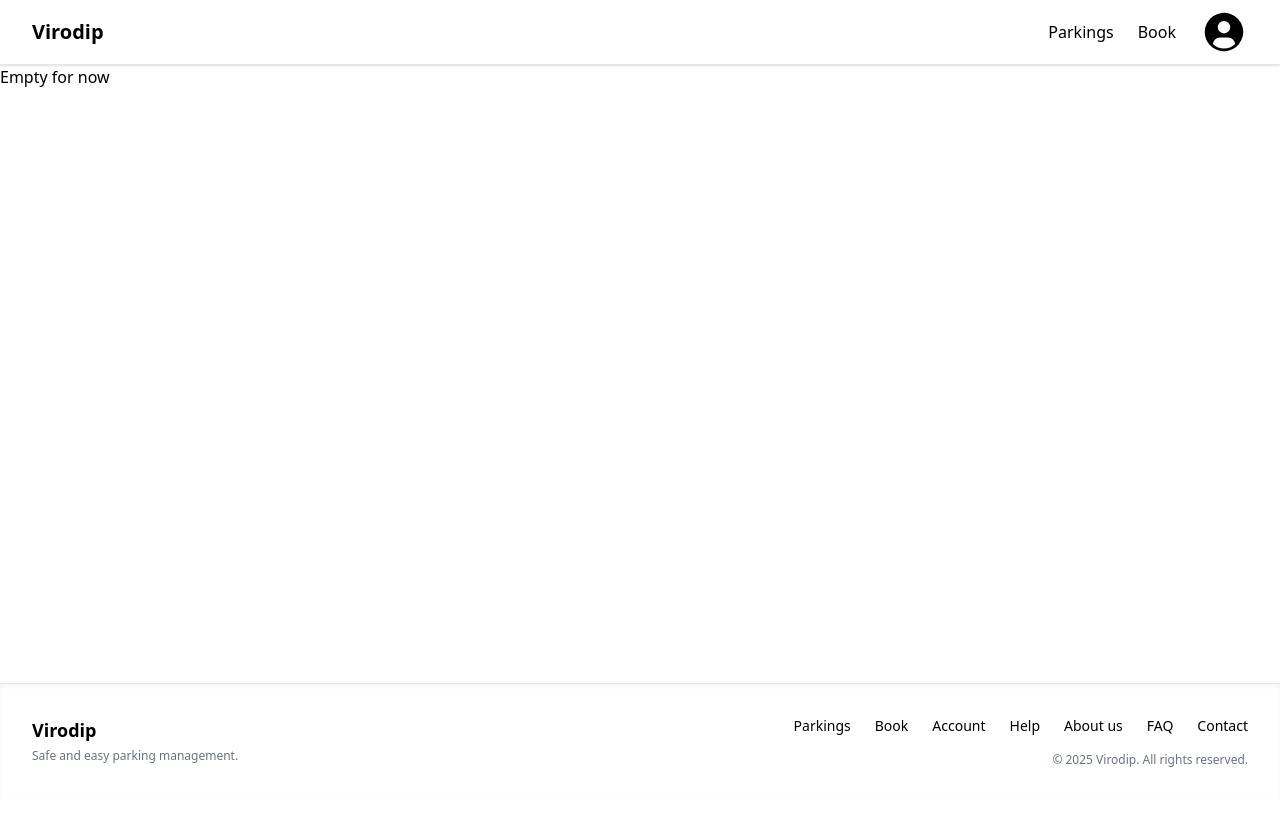
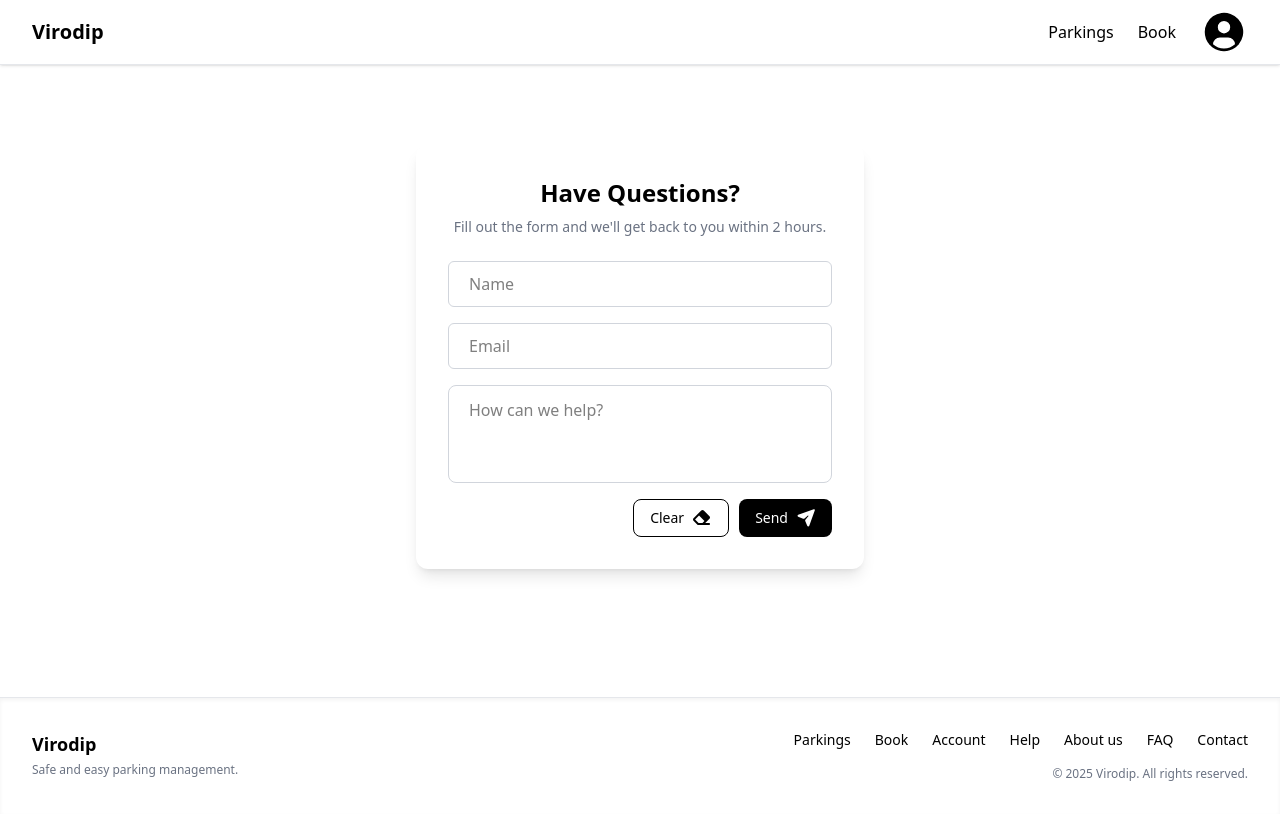
Before and after one commit to ygyubyv/coursework-web-app, a Vue app: page /contact in a window 1280 px wide. Built offline with nearby package versions, Linux system fonts and the light colour scheme; the HTML template or start-up script is replaced by a standard one.

Commit message:
feat(contact): implement contact page layout

```diff
--- /dev/null
+++ b/src/components/Base/BaseInput.vue
@@ -0,0 +1,54 @@
+<template>
+  <input
+    v-model="inputValue"
+    :id="id"
+    :type="type"
+    :placeholder="placeholder"
+    v-bind="$attrs"
+    :class="[
+      'w-full max-w-xs sm:max-w-full rounded-md border px-4 py-2 sm:px-5 sm:py-2.5  text-sm sm:text-base transition-colors duration-200',
+      error
+        ? 'border-red-500 bg-red-50 text-black focus:ring-red-400 focus:outline-none'
+        : 'border-gray-300  text-black focus:border-black focus:ring-black/30',
+    ]"
+  />
+</template>
+
+<script setup lang="ts">
+type InputType =
+  | "text"
+  | "password"
+  | "email"
+  | "number"
+  | "tel"
+  | "url"
+  | "search"
+  | "date"
+  | "datetime-local"
+  | "month"
+  | "week"
+  | "time"
+  | "color";
+
+interface Props {
+  placeholder: string;
+  id: string;
+  type?: InputType;
+  error?: boolean;
+}
+
+defineProps<Props>();
+defineOptions({
+  inheritAttrs: false,
+});
+
+const inputValue = defineModel();
+</script>
+
+<style scoped>
+input {
+  appearance: none;
+  -webkit-appearance: none;
+  outline: none;
+}
+</style>
--- /dev/null
+++ b/src/components/Base/BaseTextarea.vue
@@ -0,0 +1,41 @@
+<template>
+  <textarea
+    v-model="textAreaValue"
+    :id="id"
+    :name="name"
+    :rows="rows"
+    :placeholder="placeholder"
+    v-bind="$attrs"
+    :class="[
+      'w-full max-w-xs sm:max-w-full rounded-lg border px-4 py-2 sm:px-5 sm:py-3  text-sm sm:text-base   duration-200 resize-none',
+      error
+        ? 'border-red-500 bg-red-50 text-black focus:ring-red-400 focus:outline-none'
+        : 'border-gray-300  text-black focus:border-black focus:ring-black/30',
+    ]"
+  />
+</template>
+
+<script setup lang="ts">
+interface Props {
+  placeholder: string;
+  id: string;
+  name: string;
+  rows: number;
+  error?: boolean;
+}
+
+defineProps<Props>();
+defineOptions({
+  inheritAttrs: false,
+});
+
+const textAreaValue = defineModel<string>();
+</script>
+
+<style scoped>
+textarea {
+  appearance: none;
+  -webkit-appearance: none;
+  outline: none;
+}
+</style>
--- a/src/containers/contact/views/ContactView.vue
+++ b/src/containers/contact/views/ContactView.vue
@@ -1 +1,69 @@
-<template>Empty for now</template>
+<template>
+  <div class="flex items-center justify-center pt-10 md:py-20">
+    <div class="w-full max-w-md bg-white rounded-xl md:shadow-lg p-8 space-y-6">
+      <div class="text-center">
+        <h1 class="text-2xl font-bold text-black">Have Questions?</h1>
+        <p class="text-gray-500 mt-2 text-sm">
+          Fill out the form and we'll get back to you within 2 hours.
+        </p>
+      </div>
+      <form
+        @submit.prevent="onSubmit"
+        class="flex flex-col items-center space-y-4"
+      >
+        <BaseInput
+          id="name"
+          v-model="form.name"
+          placeholder="Name"
+          type="text"
+        />
+        <BaseInput
+          id="email"
+          v-model="form.email"
+          placeholder="Email"
+          type="email"
+        />
+        <BaseTextarea
+          id="message"
+          name="message"
+          placeholder="How can we help?"
+          :rows="3"
+          v-model="form.message"
+        />
+        <div class="flex gap-2.5 self-end">
+          <BaseButton
+            text="Clear"
+            :onClick="onClear"
+            mode="Secondary"
+            icon="eraser"
+          />
+          <BaseButton
+            type="submit"
+            text="Send"
+            mode="Primary"
+            icon="paper-plane"
+          />
+        </div>
+      </form>
+    </div>
+  </div>
+</template>
+<script setup lang="ts">
+import BaseButton from "@/components/Base/BaseButton.vue";
+import BaseInput from "@/components/Base/BaseInput.vue";
+import BaseTextarea from "@/components/Base/BaseTextarea.vue";
+import { reactive } from "vue";
+const form = reactive({
+  name: "",
+  email: "",
+  message: "",
+});
+
+const onSubmit = () => {
+  console.log("Submit");
+};
+
+const onClear = () => {
+  (form.name = ""), (form.email = ""), (form.message = "");
+};
+</script>
--- a/src/plugins/fontAwesome.ts
+++ b/src/plugins/fontAwesome.ts
@@ -17,6 +17,8 @@ import {
   faCashRegister,
   faLaptop,
   faArrowRight,
+  faEraser,
+  faPaperPlane,
 } from "@fortawesome/free-solid-svg-icons";
 
 import { faApple, faAndroid } from "@fortawesome/free-brands-svg-icons";
@@ -38,7 +40,9 @@ library.add(
   faCheckCircle,
   faCashRegister,
   faLaptop,
-  faArrowRight
+  faArrowRight,
+  faEraser,
+  faPaperPlane
 );
 
 export { FontAwesomeIcon };
```
